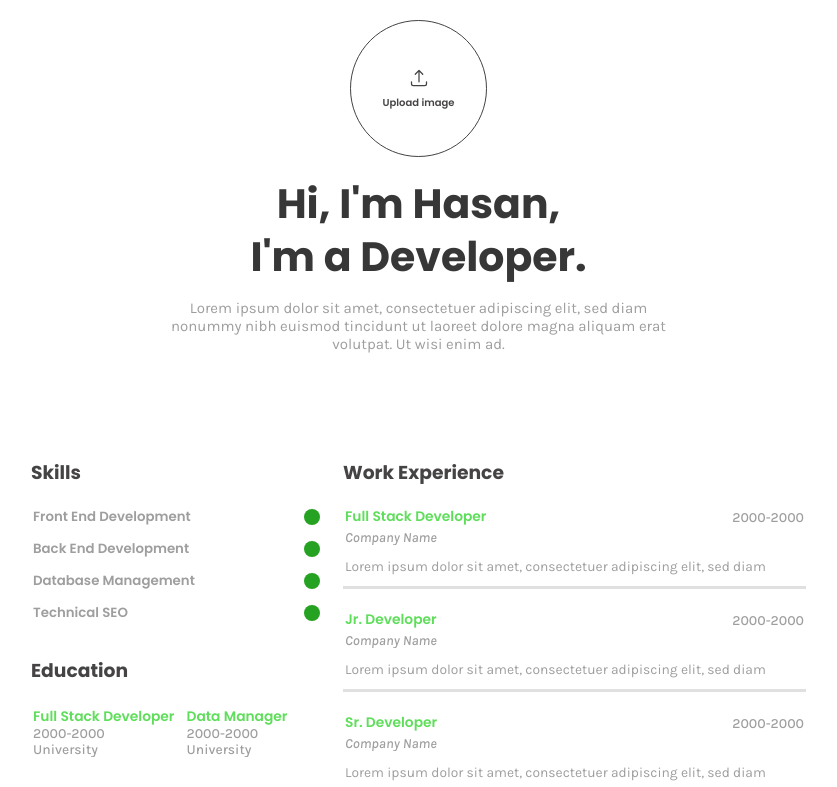
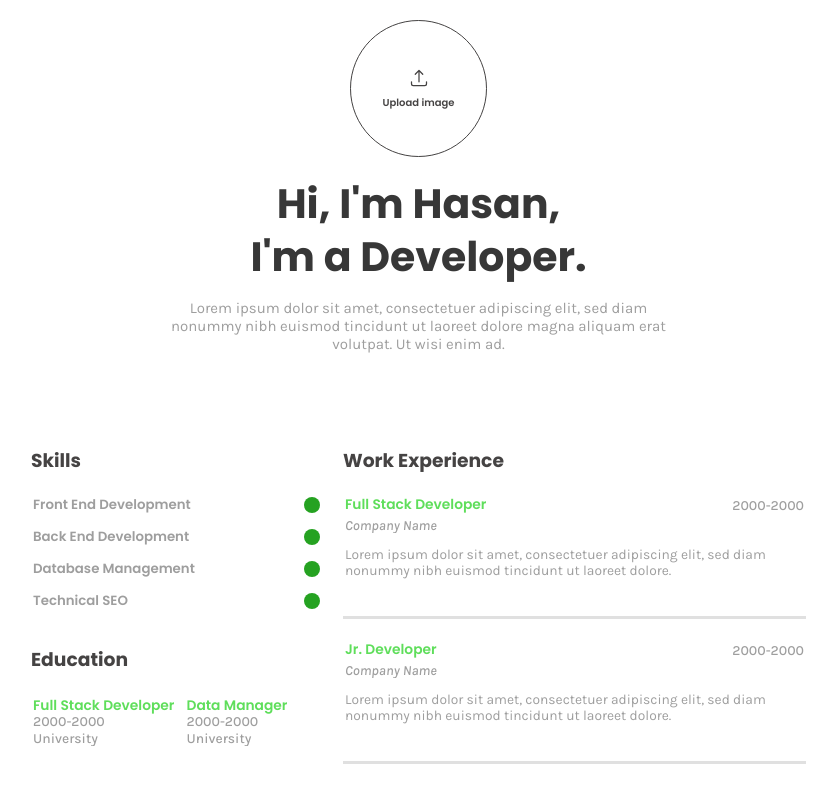
Before and after one commit to hasansaifi/cvbuilder, a React (Vite) app: page / in a window 1280 px wide. Shown: the top 787 px of the page, without its empty margins (242-1079 px from the left). Built offline with nearby package versions, Linux system fonts and the light colour scheme.

Commit message:
WIP: Multiline edit height issue

```diff
--- a/src/App.css
+++ b/src/App.css
@@ -76,12 +76,14 @@
   font-family: "Karla", sans-serif;
   font-optical-sizing: auto;
   font-weight: 400;
-  resize: none;
   border: 0;
   overflow: clip;
   text-align: center;
   background-color: transparent;
   color: #9E9E9E;
+  overflow: clip;
+  min-height: 50px;
+  max-height: 100px;
 }
 
 .default-textarea-style:hover {
--- a/src/components/MultiLineEdit.jsx
+++ b/src/components/MultiLineEdit.jsx
@@ -21,8 +21,9 @@ const MultiLineEdit = ({ value, setValue, className, style }) => {
 
     const onInput = useCallback((target) => {
         if (target.scrollHeight > 33) {
-            target.style.height = "5px";
-            target.style.height = (target.scrollHeight - 0) + "px";
+            console.log(target.scrollHeight);
+            // target.style.height = "5px";
+            target.style.height = (target.scrollHeight) + "px";
         }
     }, []);
 
@@ -34,6 +35,7 @@ const MultiLineEdit = ({ value, setValue, className, style }) => {
 
     return (
         <textarea
+
             rows={1}
             aria-label="Field name"
             value={editingValue}
--- a/src/components/Skill.jsx
+++ b/src/components/Skill.jsx
@@ -11,6 +11,7 @@ function Skill({ name, setName, level, setLevel }) {
 
     return (
         <div className="skill-slider-container">
+
             <div className="skill-label">
                 <SingleLineEdit className="skill" value={name} setValue={setName} />
 
```
Also changed, not shown: 1 other file (tests, documents, lock files or other folders).
